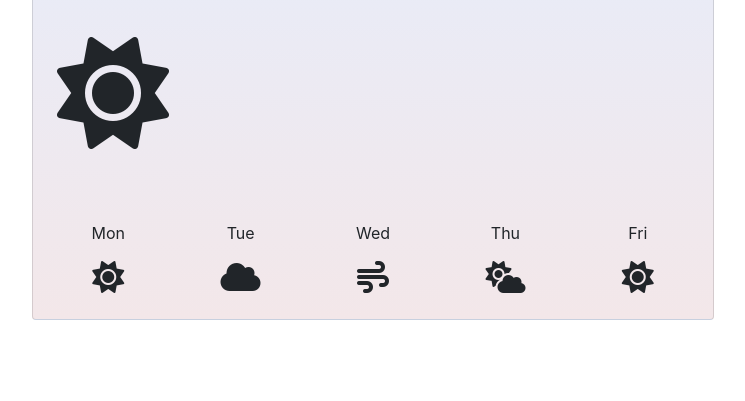
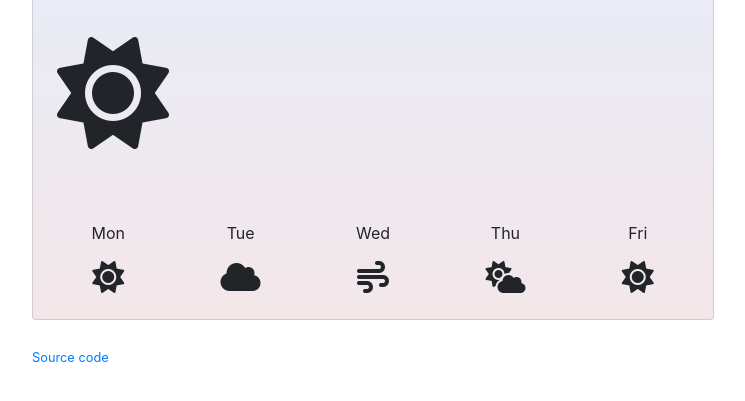
Before and after one commit to stephaniewillhide/weather, a plain HTML site: page index.html in a window 1280 px wide. Shown: the part 261-662 px from the top of the page, without its empty margins (267-1012 px from the left). Drawn offline with nearby package versions, Linux system fonts and the light colour scheme.

Commit message:
Link to repo

```diff
--- a/index.html
+++ b/index.html
@@ -70,6 +70,9 @@
               </div>
             </div>
           </div>
+          <small>
+            <a class="ml-4" href="https://github.com/stephaniewillhide/weather">Source code</a>
+          </small>
         </div>
       </div>
     </div>
```
